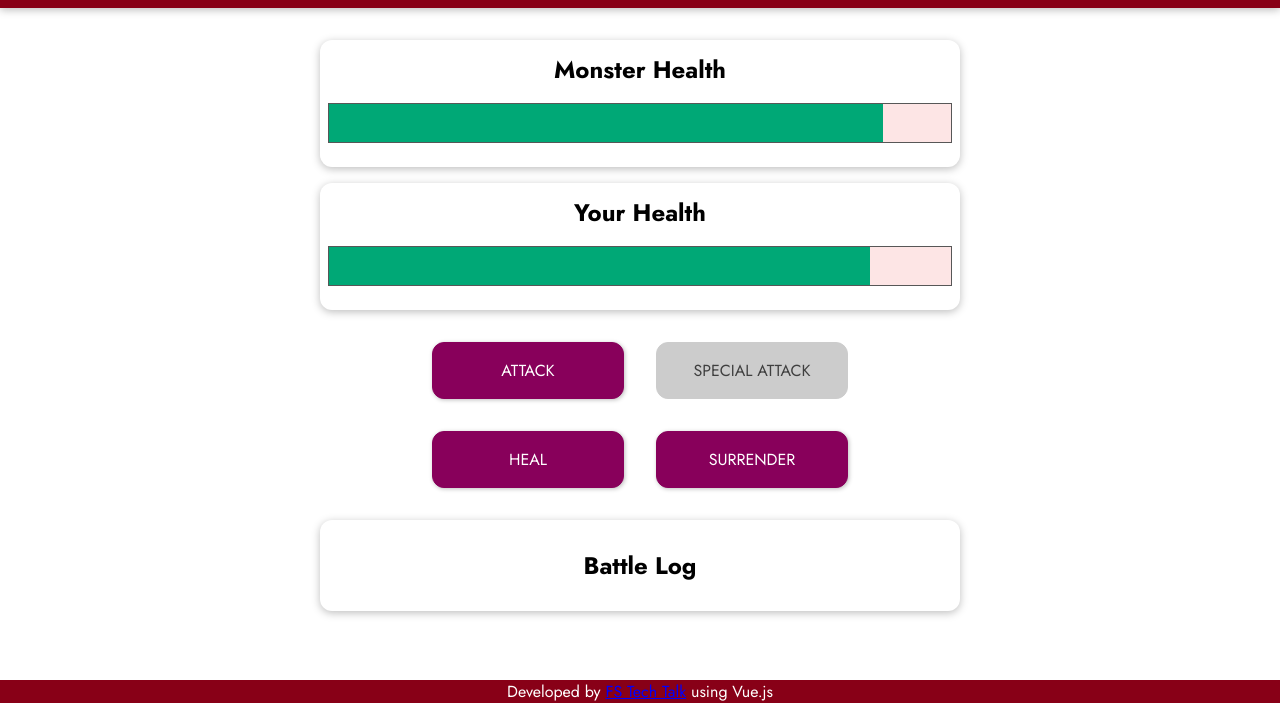
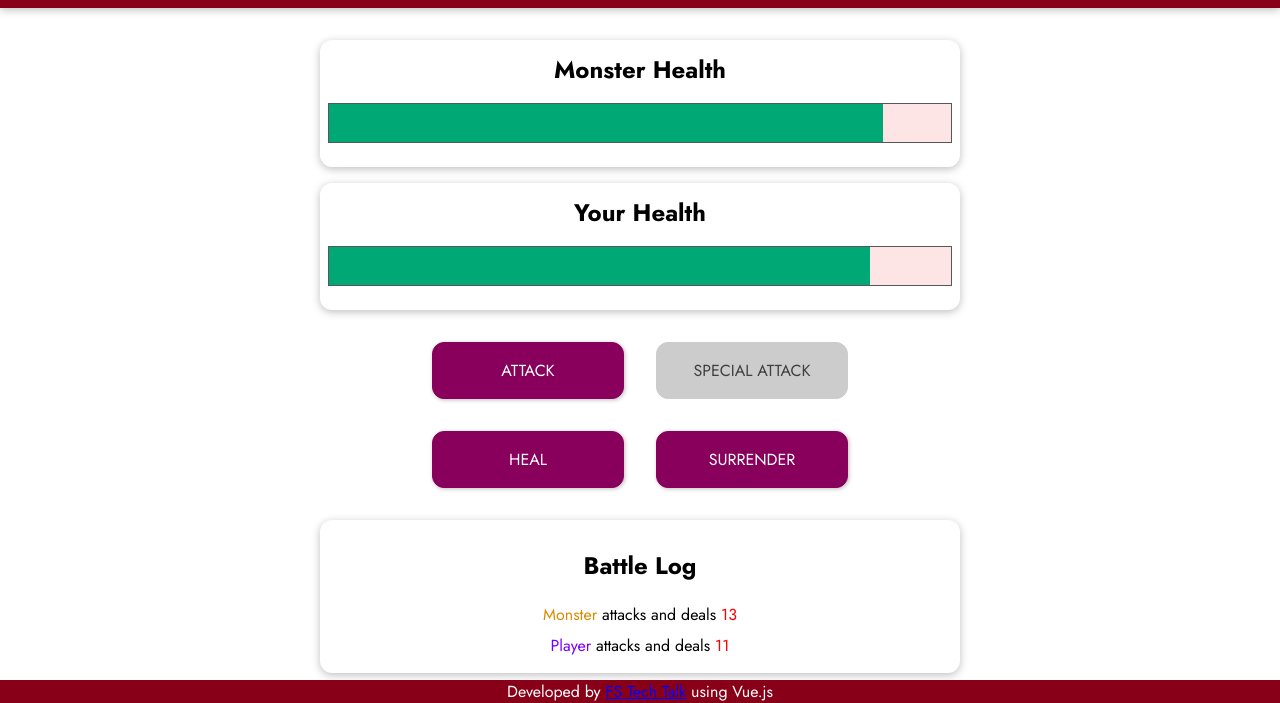
Before and after one commit to filipsdev/Vue---Monster-Slayer-Game, a plain HTML site: page index.html in a window 1280 px wide. Both pictures are taken after a click on the button "ATTACK". Shown: the part 97-800 px from the top of the page. Drawn offline with nearby package versions, Linux system fonts and the light colour scheme.

Commit message:
added battle logs

```diff
--- a/app.js
+++ b/app.js
@@ -9,7 +9,8 @@ const app = Vue.createApp({
             playerHealth: 100,
             monsterHealth: 100,
             currentRound: 0,
-            winner: null
+            winner: null,
+            logMessages: []
         };
     },
     computed: {
@@ -55,21 +56,25 @@ const app = Vue.createApp({
             this.monsterHealth = 100;
             this.winner = null;
             this.currentRound = 0;
+            this.logMessages = [];
         },
         attachTheMonster() {
             this.currentRound++;
             const attackDamage = getRandomValue(5, 15);
             this.monsterHealth -= attackDamage;
+            this.addLogMessage('player', 'attack', attackDamage);
             this.attachThePlayer();
         },
         attachThePlayer() {
             const attackDamage = getRandomValue(8, 18);
             this.playerHealth -= attackDamage;
+            this.addLogMessage('monster', 'attack', attackDamage);
         },
         specialAttack() {
             this.currentRound++;
             const attackDamage = getRandomValue(10, 20);
             this.monsterHealth -= attackDamage;
+            this.addLogMessage('player', 'special-attack', attackDamage);
             this.attachThePlayer();
         },
         healPlayer() {
@@ -80,10 +85,18 @@ const app = Vue.createApp({
             } else {
                 this.playerHealth += healValue;
             }
+            this.addLogMessage('player', 'heal', healValue);
             this.attachThePlayer();
         },
         surrender() {
             this.winner = 'monster';
+        },
+        addLogMessage(who, what, value) {
+            this.logMessages.unshift({
+                actionBy: who,
+                actionType: what,
+                actionValue: value
+            });
         }
     }
 });
--- a/index.html
+++ b/index.html
@@ -43,7 +43,15 @@
         </section>
         <section id="log" class="container">
             <h2>Battle Log</h2>
-            <ul></ul>
+            <ul>
+                <li v-for="message in logMessages">
+                    <span :class="{'log--player': message.actionBy === 'player', 'log--monster': message.actionBy === 'monster'}">{{ message.actionBy === 'player' ? 'Player' : 'Monster' }}</span>
+                    <span v-if="message.actionType === 'heal'"> heals himself for <span class="log--heal">{{ message.actionValue }}</span></span>
+                    <span v-else>
+                      attacks and deals <span class="log--damage">{{ message.actionValue }}</span>
+                    </span>
+                </li>
+            </ul>
         </section>
     </div>
 </body>
```
